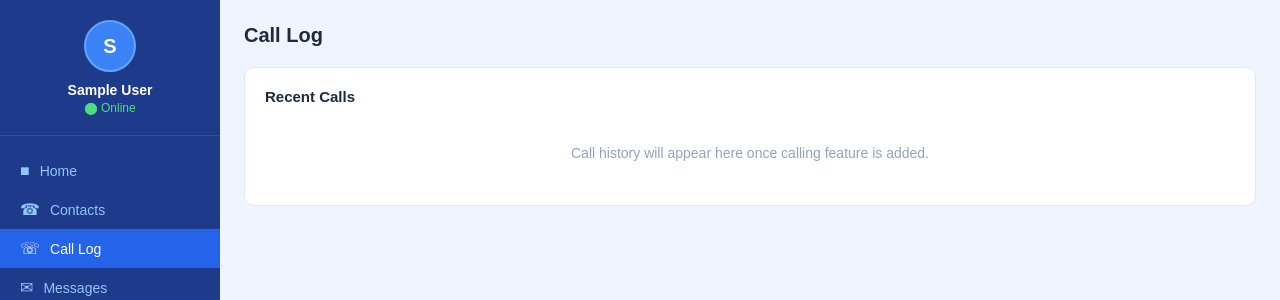
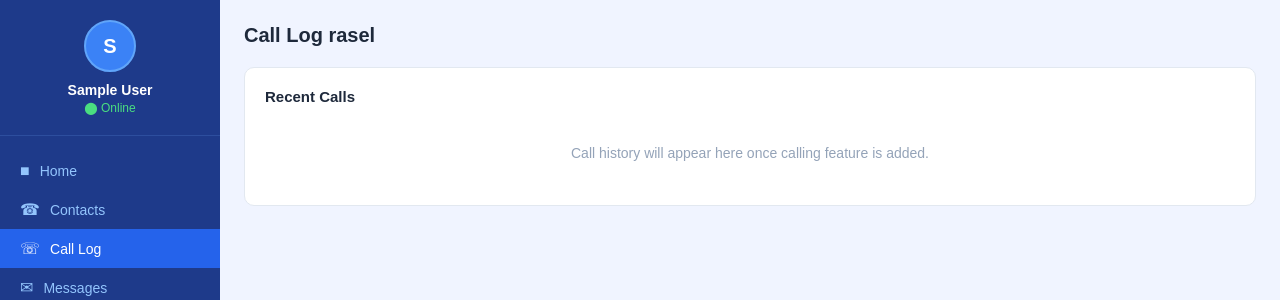
Before and after one commit to mdraselkhandaker20-png/connectapp, a Flask app: page /calllog in a window 1280 px wide. Shown: the part 58-358 px from the top of the page. Run offline with Flask 3, Linux system fonts and the light colour scheme; the visitor is signed in with stand-in values (Sample User, id 1); some libraries are stand-ins or nearby versions.

Commit message:
Update calllog.html

```diff
--- a/templates/calllog.html
+++ b/templates/calllog.html
@@ -37,7 +37,7 @@
         <a href="/logout" class="logout-btn">&#10148; Logout</a>
     </div>
     <div class="main-content">
-        <div class="page-title">Call Log</div>
+        <div class="page-title">Call Log rasel</div>
         <div class="section-card">
             <div class="section-header">
                 <span class="section-title">Recent Calls</span>
```
